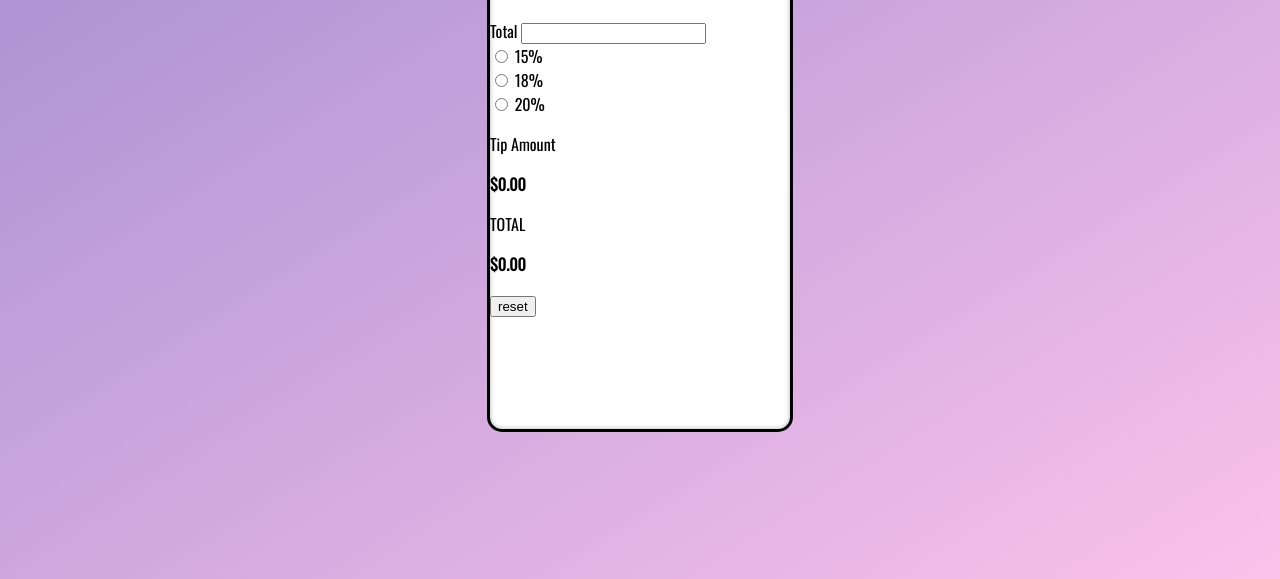
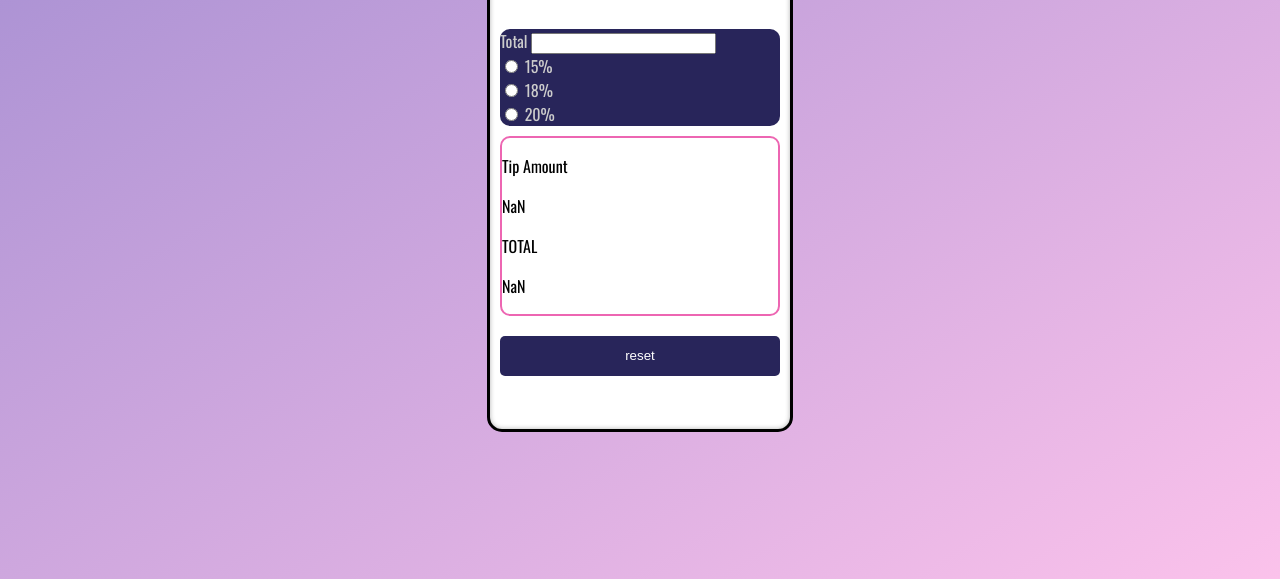
Before and after one commit to TJReynolds88/Tip_Calculator, a plain HTML site: page index.html in a window 1280 px wide. Both pictures are taken after a click on the button "reset". Shown: the part 221-800 px from the top of the page. Drawn offline with nearby package versions, Linux system fonts and the light colour scheme.

Commit message:
Add files via upload

```diff
--- a/index.html
+++ b/index.html
@@ -4,7 +4,6 @@
 <head>
     <meta charset="UTF-8">
     <meta name="viewport" content="width=device-width, initial-scale=1.0">
-    <script src="script.js"></script>
     <link rel="stylesheet" href="style.css">
     <title>Document</title>
 </head>
@@ -21,39 +20,37 @@
             </header>
             <div>
                 <div class="screen">
-                    <form>
                         <div>
                             <label for="Total of Bill">Total</label>
-                            <input type="number" min="0" step="any" id="total" name="Bill_Total" value="">
+                            <input type="number" min="0" step="any" id="total" name="total">
 
                         </div>
                         <div>
-                            <input type="radio" id="louie" name="tip" value="15">
+                            <input type="radio" name="tipPercent" value="15">
                             <label for="louie">15%</label>
                         </div>
                         <div>
-                            <input type="radio" id="louie" name="tip" value="18">
+                            <input type="radio" name="tipPercent" value="18">
                             <label for="louie">18%</label>
                         </div>
                         <div>
-                            <input type="radio" id="louie" name="tip" value="20">
+                            <input type="radio" name="tipPercent" value="20">
                             <label for="louie">20%</label>
                         </div>
-                    </form>
                 </div>
                 <div class="display">
                     <p>Tip Amount</p>
-                    <p><strong>$0.00</strong></p>
+                    <p id="amountOfTip"><strong>$0.00</strong></p>
                     <p>TOTAL</p>
-                    <p><strong>$0.00</strong></p>
+                    <p id="yourCost"><strong>$0.00</strong></p>
                 </div>
-                <button>reset</button>
+                <button type="button" onclick="getInputValue();">reset</button>
             </div>
         </div>
 
 
     </div>
-
+    <script src="script.js"></script>
 </body>
 
 </html>
--- /dev/null
+++ b/script.js
@@ -0,0 +1,19 @@
+// Get $ Total
+function getInputValue() {
+  var inputVal = document.getElementById("total").value;
+  radioValue(inputVal);
+}
+
+//Check radio buttons
+function radioValue(inputVal){
+  var percent = document.getElementsByName('tipPercent');
+
+  for ( i = 0; i < percent.length; i++) {
+    if(percent[i].checked)
+    var tip = inputVal * percent[i].value;
+    totalTip = tip / 100;
+    document.getElementById("amountOfTip").innerHTML = totalTip;
+    var costOfFinalBill = totalTip += inputVal;
+    document.getElementById("yourCost").innerHTML = costOfFinalBill;
+  }
+}
--- a/style.css
+++ b/style.css
@@ -96,3 +96,76 @@ body{
   .slider.round:before {
     border-radius: 50%;
   }
+
+
+.screen{
+      background-color: #28255a;
+      margin: 10px;
+      border-radius: 10px;
+      color: #ccc;
+      display: grid;
+      grid-template-areas:
+      "total, total",
+      "15 18 20";
+  }
+
+
+  label{
+      grid-area: total;
+  }
+  input#total{
+      grid-area: total;
+  }
+
+
+
+  .display{
+      border: solid 2px #ed66b2;
+      border-radius: 10px;
+      margin: 10px;
+  }
+
+
+
+
+
+
+
+
+
+
+
+
+
+
+
+
+
+
+
+
+
+
+
+
+
+
+
+
+
+
+
+
+
+  button {
+      position: relative;
+      bottom: 0;
+      background-color: #28255a;
+      color: white;
+      width: 280px;
+      border-radius: 5px;
+      height: 40px;
+      margin: 10px;
+      border: none;
+      align-items: center;
+  }
```
